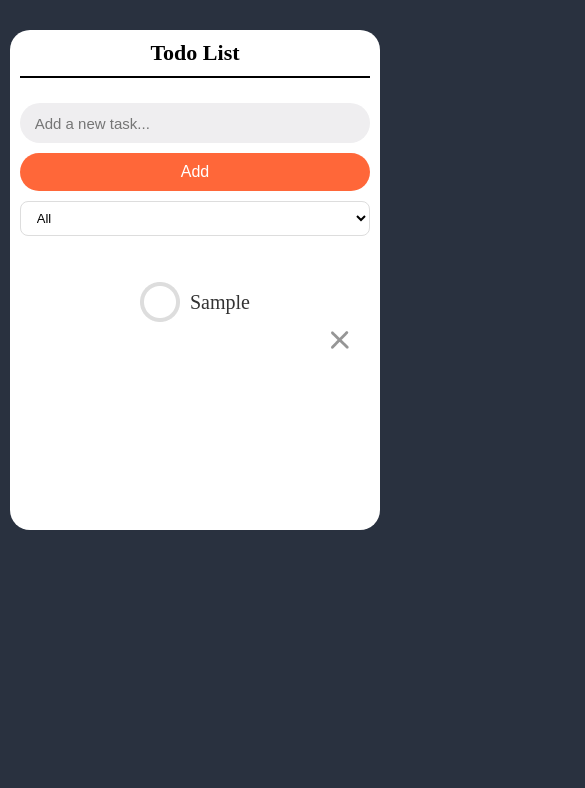
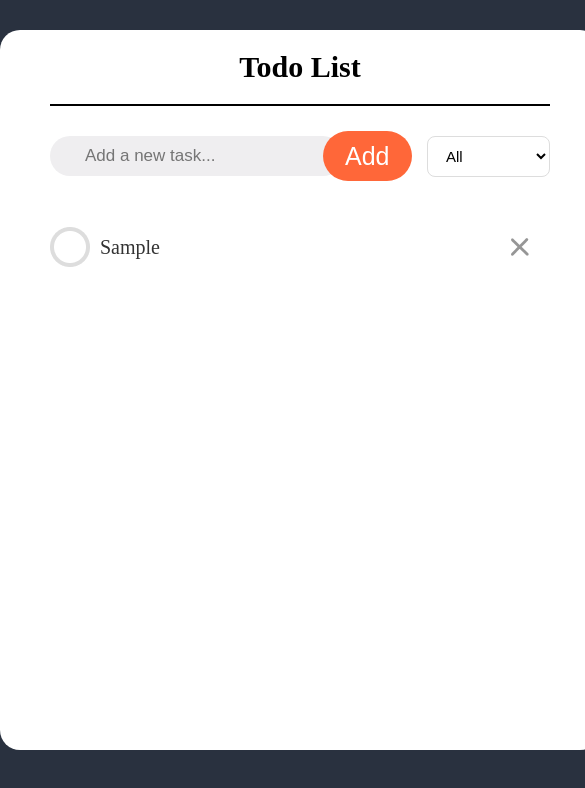
Before and after one commit to ezadin2/React-Qemer-Tech-Todo-app, a React (Vite) app: page / in a window 390 px wide. Both pictures are taken after typing "Sample" into the empty fields and a click on the button "Add". Shown: the top 788 px of the page, 585 px wide, since content can reach past the window. Built offline with nearby package versions, Linux system fonts and the light colour scheme.

Commit message:
Update Todo.css

```diff
--- a/src/component/Css/Todo.css
+++ b/src/component/Css/Todo.css
@@ -1,7 +1,7 @@
-/* Desktop styles (original) */
-.todo {
+.todo{
     display: flex;
     flex-direction: column;
+
     background-color: white;
     margin: auto;
     border-radius: 20px;
@@ -12,8 +12,7 @@
     margin-bottom: 100px;
     min-height: 720px;
 }
-
-.todo-header {
+.todo-header{
     text-align: center;
     font-size: 30px;
     font-weight: 600;
@@ -21,15 +20,13 @@
     border-bottom: 2px solid black;
     margin-bottom: 5px;
 }
-
-.todo-add {
+.todo-add{
     display: flex;
     justify-content: center;
     align-items: center;
     margin-top: 20px;
 }
-
-.todo-input {
+.todo-input{
     width: 570px;
     height: 40px;
     border-radius: 50px;
@@ -40,8 +37,7 @@
     padding-left: 35px;
     font-size: 17px;
 }
-
-.todo-add-btn {
+.todo-add-btn{
     width: 187px;
     height: 50px;
     border-radius: 50px;
@@ -56,147 +52,23 @@
     cursor: pointer;
 }
 
-.todo-filter {
-  margin-left: 15px;
-  padding: 10px 14px;
-  border-radius: 8px;
-  border: 1px solid #ddd;
-  font-size: 15px;
-  background: white;
-  cursor: pointer;
-  transition: 0.2s;
+.todo-filter{
+  margin-left:15px;
+  padding:10px 14px;
+  border-radius:8px;
+  border:1px solid #ddd;
+  font-size:15px;
+  background:white;
+  cursor:pointer;
+  transition:0.2s;
 }
 
-.todo-filter:hover {
-  border-color: #ff6739;
+.todo-filter:hover{
+  border-color:#ff6739;
 }
 
-.todo-filter:focus {
-  outline: none;
-  border-color: #ff6739;
-  box-shadow: 0 0 4px rgba(255, 103, 57, 0.5);
+.todo-filter:focus{
+  outline:none;
+  border-color:#ff6739;
+  box-shadow:0 0 4px rgba(255,103,57,0.5);
 }
-
-.todo-items {
-  margin-top: 30px;
-  padding: 16px 0;
-}
-
-.todo-contianer {
-  display: flex;
-  justify-content: space-between;
-  align-items: center;
-  text-align: center;
-}
-
-.todo-contianer .todo-text {
-  font-size: 20px;
-  font-weight: 500;
-  color: #333;
-  text-align: left;
-  display: flex;
-  align-items: center;
-  gap: 10px;
-}
-
-.todoitem-cross {
-  padding-right: 20px;
-  cursor: pointer;
-}
-
-.line-through {
-  text-decoration: line-through solid #333;
-}
-
-/* --- Mobile Responsive --- */
-
-/* Tablet & small screens (≤ 768px) */
-@media (max-width: 768px) {
-  .todo {
-    width: 90%;
-    padding: 0 20px;
-    min-height: 600px;
-  }
-
-  .todo-header {
-    font-size: 26px;
-    padding: 15px 0;
-  }
-
-  .todo-input {
-    width: 70%;
-    font-size: 16px;
-    padding-left: 20px;
-  }
-
-  .todo-add-btn {
-    width: 100px;
-    font-size: 18px;
-    height: 40px;
-    margin-left: 10px;
-  }
-
-  .todo-filter {
-    padding: 8px 12px;
-    font-size: 14px;
-    margin-left: 10px;
-  }
-
-  .todo-contianer .todo-text {
-    font-size: 18px;
-  }
-}
-
-/* Mobile & extra small screens (≤ 480px) */
-@media (max-width: 480px) {
-  .todo {
-    width: 95%;
-    padding: 0 10px;
-    min-height: 500px;
-    padding-bottom: 15px;
-  }
-
-  .todo-header {
-    font-size: 22px;
-    padding: 10px 0;
-  }
-
-  .todo-add {
-    flex-direction: column;
-    gap: 10px;
-  }
-
-  .todo-input {
-    width: 100%;
-    font-size: 15px;
-    padding-left: 15px;
-  }
-
-  .todo-add-btn {
-    width: 100%;
-    font-size: 16px;
-    height: 38px;
-    margin-left: 0;
-  }
-
-  .todo-filter {
-    width: 100%;
-    margin-left: 0;
-    font-size: 13px;
-  }
-
-  .todo-contianer {
-    flex-direction: column;
-    align-items: flex-start;
-    gap: 8px;
-  }
-
-  .todo-contianer .todo-text {
-    font-size: 16px;
-  }
-
-  .todoitem-cross {
-    padding-right: 0;
-    align-self: flex-end;
-  }
-}
```
Lines whose indentation alone changed are shown as unchanged.
